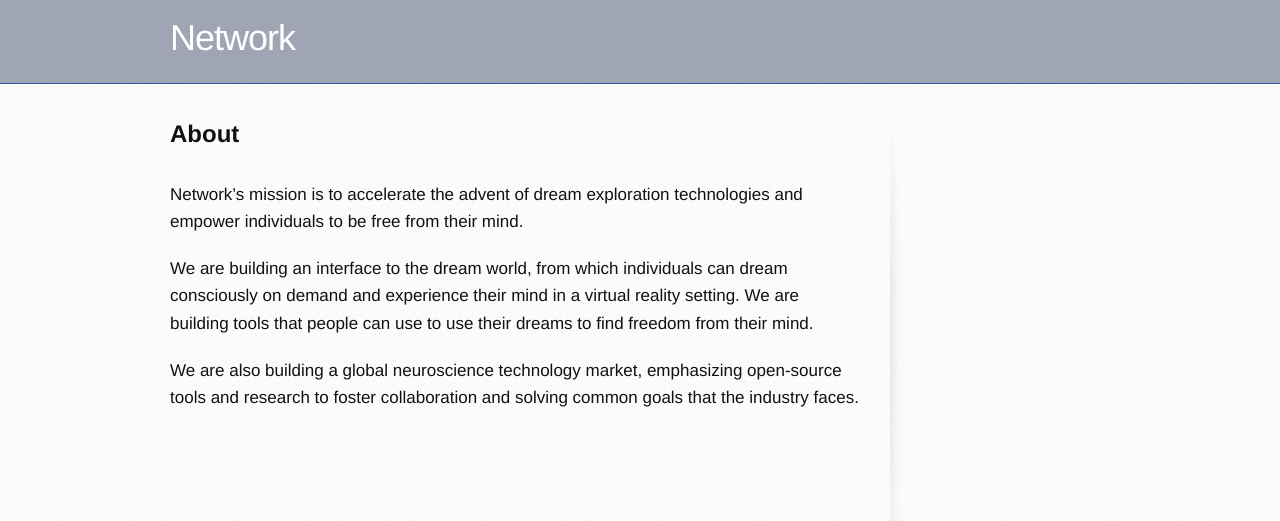
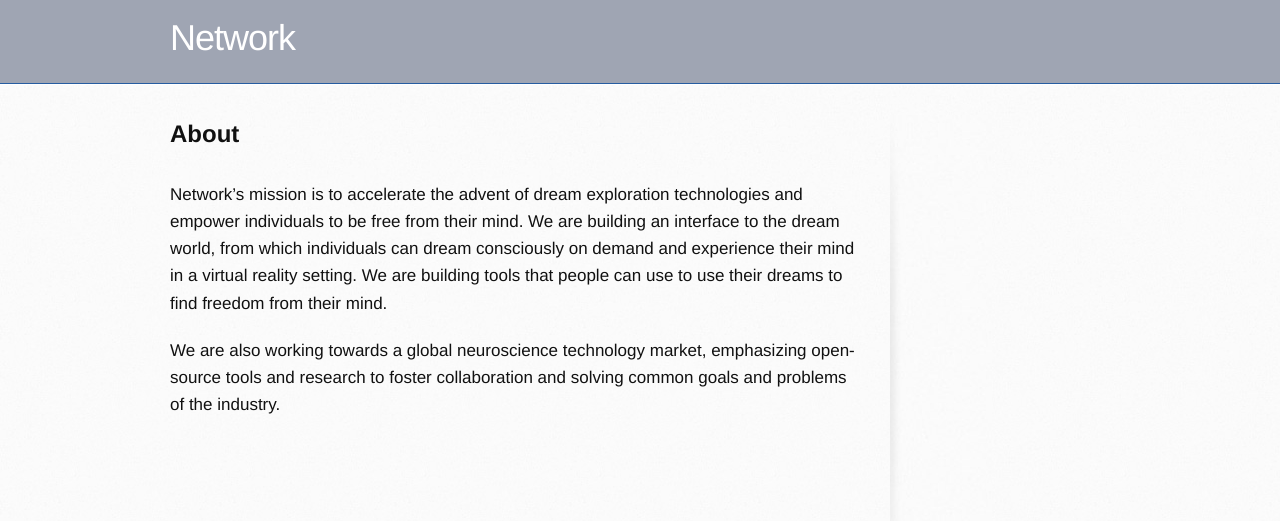
Before and after one commit to networkf/network.github.io, a Jekyll site: the page built from about.md, in a window 1280 px wide. Shown: the top 521 px of the page. Built offline with Jekyll 4.4.1, drawn with Linux system fonts in a browser that asks for light colours; some web fonts are replaced; our own code applies the rules of GitHub Pages for plain Markdown files; the repository's description, which GitHub fills in, is left out.

Commit message:
Update about.md

```diff
--- a/about.md
+++ b/about.md
@@ -9,8 +9,6 @@ layout: default
 <b><font size="5">About</font></b>
 <br>
 <br>
-Network's mission is to accelerate the advent of dream exploration technologies and empower individuals to be free from their mind.
+Network's mission is to accelerate the advent of dream exploration technologies and empower individuals to be free from their mind. We are building an interface to the dream world, from which individuals can dream consciously on demand and experience their mind in a virtual reality setting. We are building tools that people can use to use their dreams to find freedom from their mind.
 
-We are building an interface to the dream world, from which individuals can dream consciously on demand and experience their mind in a virtual reality setting. We are building tools that people can use to use their dreams to find freedom from their mind.
-
-We are also building a global neuroscience technology market, emphasizing open-source tools and research to foster collaboration and solving common goals that the industry faces.
+We are also working towards a global neuroscience technology market, emphasizing open-source tools and research to foster collaboration and solving common goals and problems of the industry.
```
